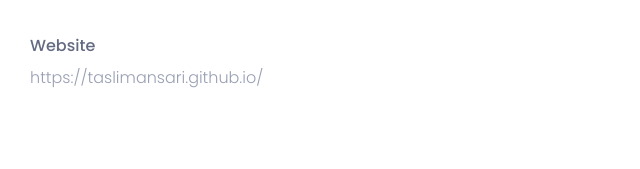
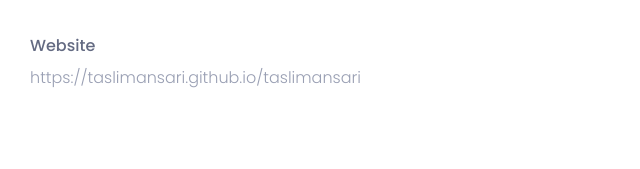
Before and after one commit to taslimansari/taslimansari, a plain HTML site: page index.html in a window 1280 px wide. Shown: the part 1502-1671 px from the top of the page, 545-1185 px from the left. Drawn offline with nearby package versions, Linux system fonts and the light colour scheme.

Commit message:
Update index.html

```diff
--- a/index.html
+++ b/index.html
@@ -144,8 +144,8 @@
 									<div class="col-sm-4"  style="margin: 0 40px;">
 										<div class="single-about-add-info">
 											<h3>website</h3>
-											<a href="https://taslimansari.github.io/" target="_blank">
-												<p>https://taslimansari.github.io/</p>
+											<a href="https://taslimansari.github.io/taslimansari" target="_blank">
+												<p>https://taslimansari.github.io/taslimansari</p>
 											</a>
 										</div>
 									</div>
@@ -442,8 +442,8 @@
 										</div>
 										<div class="single-contact-add-info">
 											<h3>website</h3>
-											<a href="https://taslimansari.github.io/" target="_blank">
-												<p>https://taslimansari.github.io/</p>
+											<a href="https://taslimansari.github.io/taslimansari" target="_blank">
+												<p>https://taslimansari.github.io/taslimansari</p>
 											</a>
 										</div>
 									</div>
```
